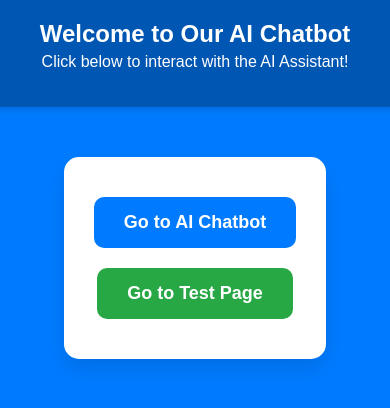
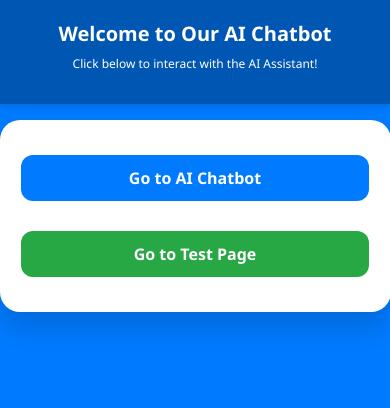
Before and after one commit to schoolrec/terahealths, a plain HTML site: page home.html in a window 390 px wide. Drawn offline with Linux system fonts and the light colour scheme.

Commit message:
Update styles.css

```diff
--- a/styles.css
+++ b/styles.css
@@ -1,68 +1,94 @@
 /* Global Styles */
 body {
-    font-family: 'Arial', sans-serif;
-    background-color: #007BFF; /* Blue theme */
+    font-family: 'Segoe UI', Tahoma, Geneva, Verdana, sans-serif;
+    background-color: #007BFF; /* Primary blue theme */
     color: #ffffff;
     margin: 0;
     padding: 0;
     display: flex;
     flex-direction: column;
     align-items: center;
+    justify-content: flex-start;
+    min-height: 100vh;
 }
 
 /* Top Bar */
 .top-bar {
     width: 100%;
-    background-color: #0056b3; /* Darker blue for contrast */
+    background-color: #0056b3; /* Darker blue for top bar */
     color: white;
-    padding: 20px;
+    padding: 20px 0;
     text-align: center;
     box-shadow: 0 4px 6px rgba(0, 0, 0, 0.1);
+    position: fixed;
+    top: 0;
+    left: 0;
+    z-index: 10;
 }
 
 .top-bar h1 {
+    font-size: 26px;
     margin: 0;
-    font-size: 24px;
+    font-weight: 600;
 }
 
 .top-bar p {
     font-size: 16px;
-    margin-top: 5px;
+    margin-top: 8px;
 }
 
 /* Centered Box */
 .center-box {
-    display: flex;
-    flex-direction: column;
-    justify-content: center;
-    align-items: center;
-    margin-top: 50px;
+    margin-top: 120px; /* Push below the top bar */
     background-color: #ffffff;
-    padding: 30px;
-    border-radius: 15px;
-    box-shadow: 0 10px 20px rgba(0, 0, 0, 0.1);
+    padding: 40px;
+    border-radius: 20px;
+    box-shadow: 0 15px 30px rgba(0, 0, 0, 0.15);
     text-align: center;
+    max-width: 500px;
+    width: 100%;
+    margin-bottom: 30px;
+    transition: all 0.3s ease;
+}
+
+.center-box:hover {
+    transform: translateY(-10px);
+}
+
+.center-box h2 {
+    font-size: 24px;
+    color: #333;
+    margin-bottom: 20px;
+}
+
+.center-box p {
+    font-size: 18px;
+    color: #666;
+    margin-bottom: 30px;
 }
 
 /* Buttons */
 .center-button {
     display: inline-block;
-    padding: 15px 30px;
-    font-size: 18px;
+    padding: 16px 32px;
+    font-size: 20px;
     font-weight: bold;
     color: #ffffff;
-    background-color: #007BFF; /* Blue background */
+    background-color: #007BFF; /* Primary blue background */
     border: none;
-    border-radius: 10px;
+    border-radius: 12px;
     text-align: center;
     text-decoration: none;
-    margin: 10px 0;
+    margin: 15px 0;
     cursor: pointer;
-    transition: background-color 0.3s ease;
+    width: 100%;
+    max-width: 300px;
+    transition: background-color 0.3s ease, transform 0.2s ease;
 }
 
 .center-button:hover {
     background-color: #0056b3; /* Darker blue when hovered */
+    transform: scale(1.05);
 }
 
 .test-button {
@@ -70,5 +96,45 @@ body {
 }
 
 .test-button:hover {
-    background-color: #218838; /* Darker green when hovered */
+    background-color: #218838; /* Darker green on hover */
 }
+
+/* Responsive Design */
+@media (max-width: 768px) {
+    .top-bar h1 {
+        font-size: 22px;
+    }
+
+    .top-bar p {
+        font-size: 14px;
+    }
+
+    .center-box {
+        padding: 30px;
+        max-width: 90%;
+    }
+
+    .center-button {
+        font-size: 18px;
+        padding: 14px 28px;
+    }
+}
+
+@media (max-width: 480px) {
+    .top-bar h1 {
+        font-size: 20px;
+    }
+
+    .top-bar p {
+        font-size: 12px;
+    }
+
+    .center-box {
+        padding: 20px;
+    }
+
+    .center-button {
+        font-size: 16px;
+        padding: 12px 24px;
+    }
+}
```
